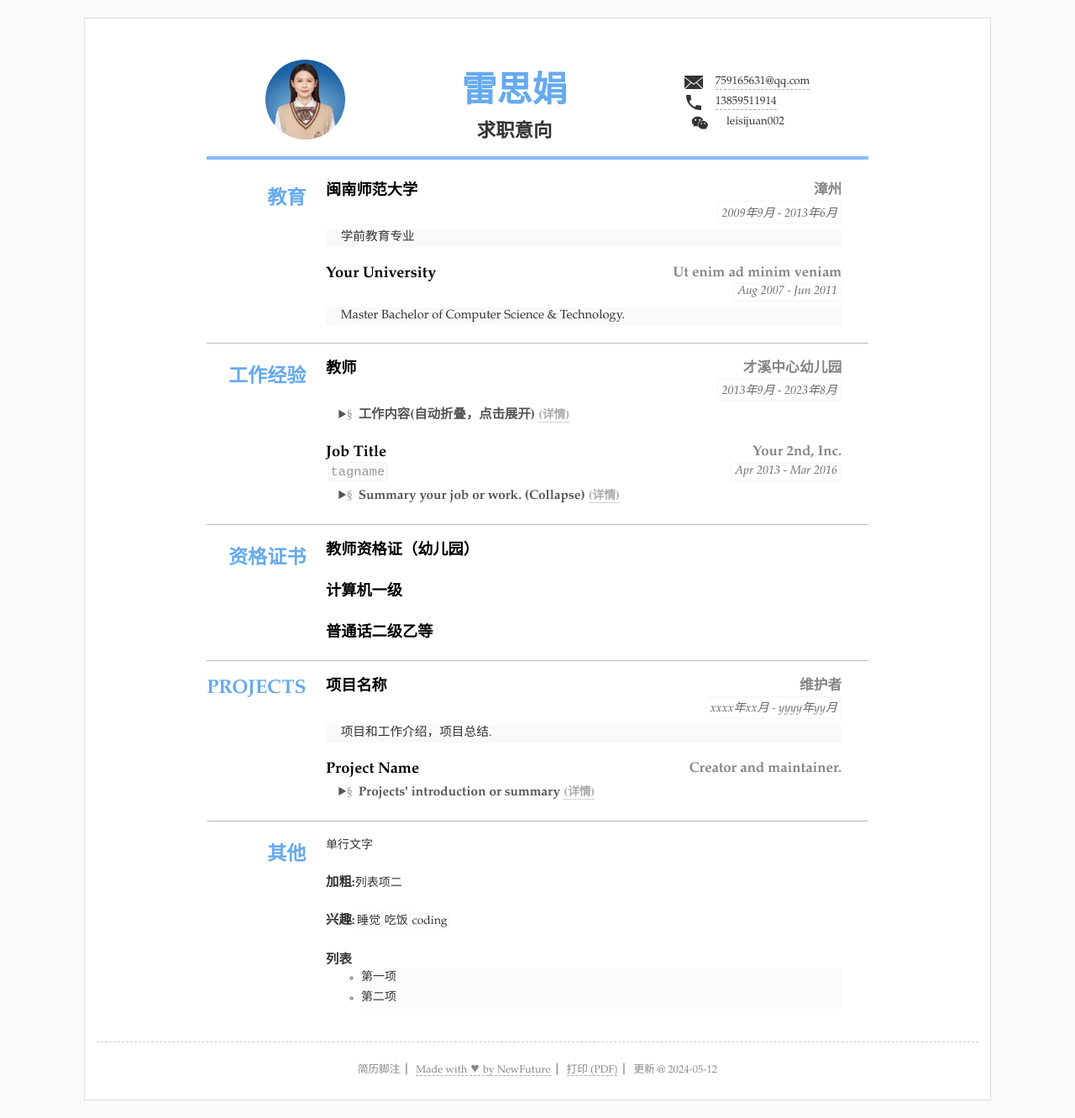
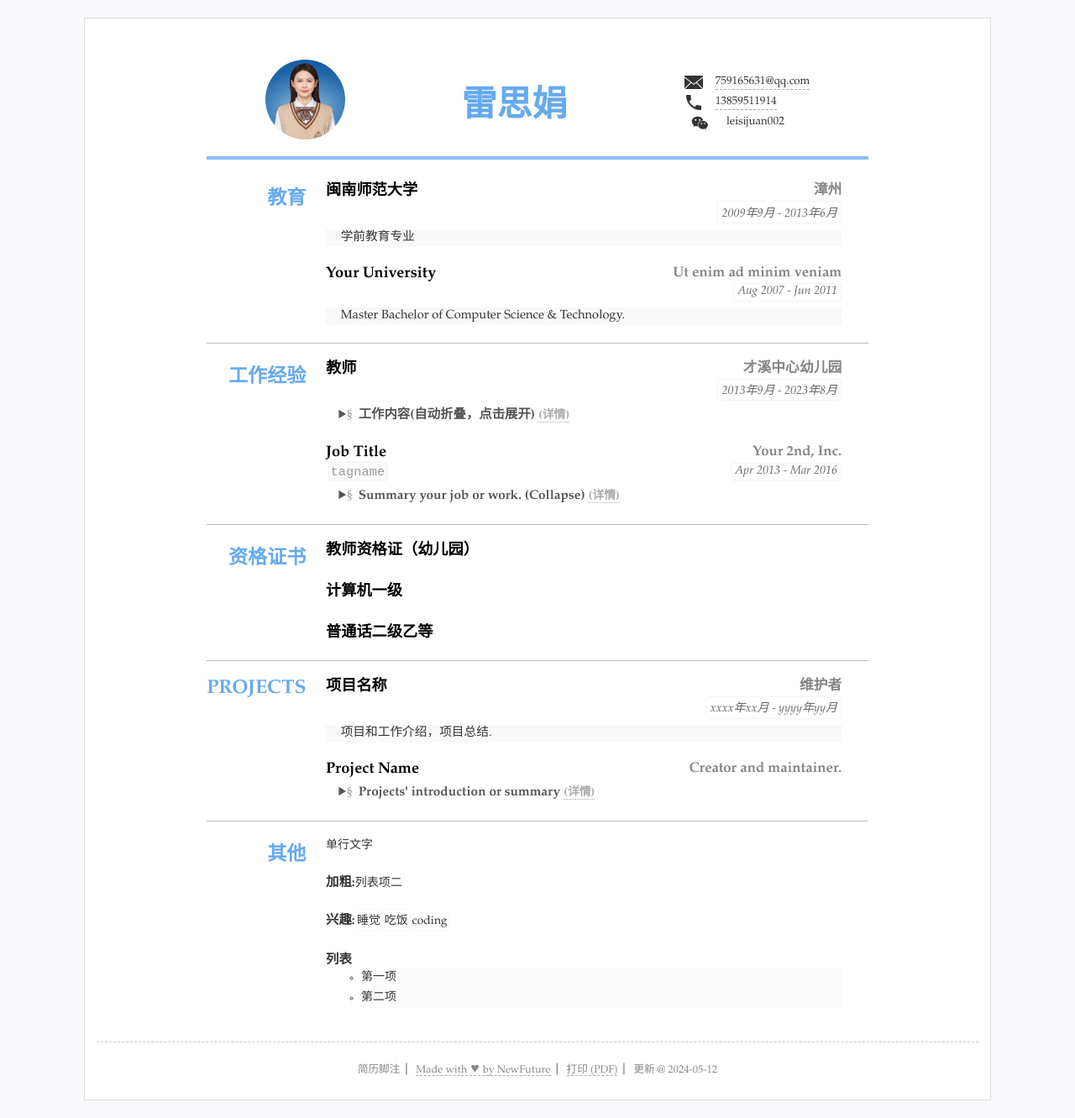
Before and after one commit to pinvondev/resume, a Jekyll site: the page built from index.html, in a window 1280 px wide. Shown: the whole page at 84% size. Built offline with Jekyll 4.4.1, drawn with Linux system fonts in a browser that asks for light colours.

Commit message:
experience

```diff
--- a/_data/resume.yml
+++ b/_data/resume.yml
@@ -4,7 +4,6 @@
 title: "雷思娟的个人简历"
 lang: "zh" #语言设置 zh表示中文 en 表示英语
 name: "雷思娟"
-jobtitle: "求职意向" #可空不显示
 photo: "assets/img/photo.jpg" #照片可空，不显示
 
 #联系方式
@@ -17,7 +16,6 @@ contact: #联系方式连接等3~5行
   icon: 'icons/phone.svg'
 - text: "leisijuan002"
   icon: 'icons/weixin.svg'
-  attr: 'target="_blank"' #新标签页打开
   # - text: "地址"
   #   icon: "icons/location.svg"
 
@@ -42,17 +40,19 @@ main: #简历主要内容，
     sub: 才溪中心幼儿园
     duration: "2013年9月 - 2023年8月"
     summary: 工作内容(自动折叠，点击展开)
-    detail: |-
+    detail: |
       工作职责：
       1. 负责幼儿的日常教育工作，包括保育、教育、心理辅导等。
       2. 制定教学计划，与同事共同制定课程安排，并实施教学。
       3. 与家长保持良好沟通，及时反馈孩子的学习情况，帮助家长了解孩子的学习进展。
       4. 积极参与幼儿园组织的各项活动，包括家长会、亲子活动等。
 
+
       工作成果：
       1. 成功培养幼儿良好的生活习惯和学习能力，提高幼儿综合素质。
       2. 与家长建立良好的合作关系，及时反馈孩子的学习情况，得到了家长的认可和好评。
       3. 积极参与幼儿园组织的各项活动，为幼儿园的声誉和形象做出了贡献。
+
 
       在幼儿园教师的岗位上，我积累了丰富的教育经验和专业知识，能够根据幼儿的特点和需求制定个性化的教学计划，注重培养幼儿的兴趣爱好和创造力。同时，我也注重与家长沟通合作，共同关注孩子的成长和发展。我相信这些经验和技能可以为我应聘这个岗位提供有力的支持。
     # open: open
```
